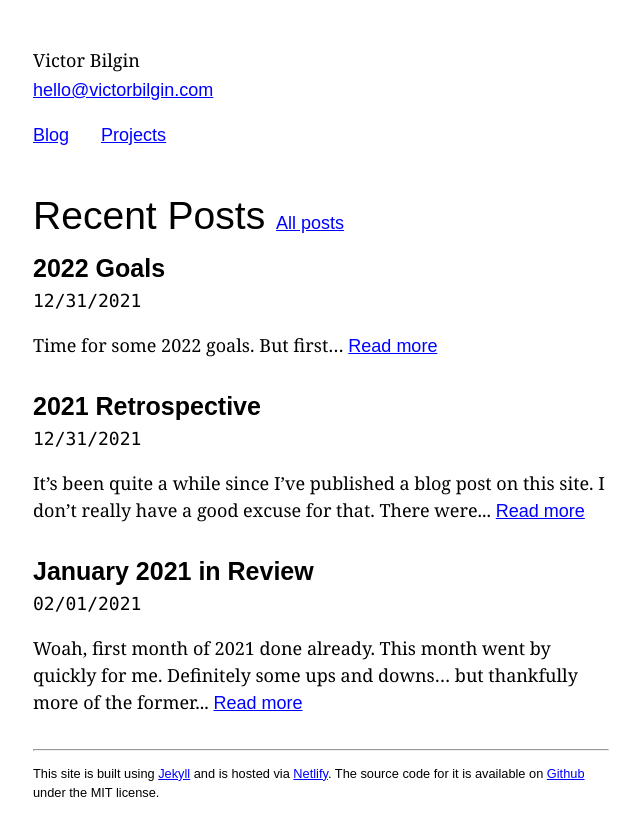
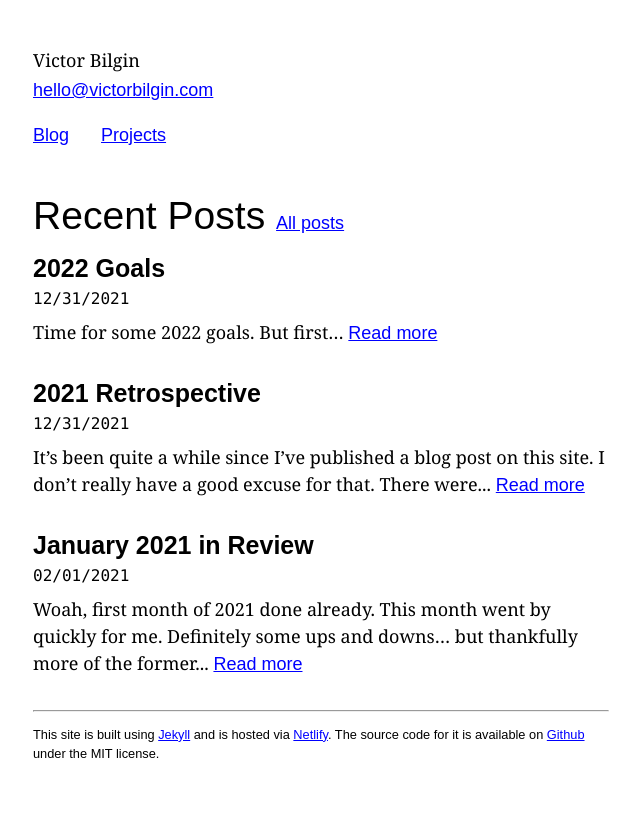
Before and after one commit to vbilgin/vb-v7, a Jekyll site: the page built from index.html, in a window 1280 px wide. Shown: the top 836 px of the page, without its empty margins (319-959 px from the left). Built offline with Jekyll 4.4.1, drawn with Linux system fonts in a browser that asks for light colours.

Commit message:
Made mono type smaller for dates in home and post layouts

```diff
--- a/_sass/layouts/_post.scss
+++ b/_sass/layouts/_post.scss
@@ -6,4 +6,5 @@
 .post__date {
   @include ff-mono;
   margin-top: 0;
+  font-size: 1rem;
 }
--- a/_sass/pages/_home.scss
+++ b/_sass/pages/_home.scss
@@ -27,4 +27,9 @@
 .recent__date {
   @include ff-mono;
   margin: 0;
+  font-size: 1rem;
 }
+
+.recent__excerpt {
+  margin-top: 0.5rem;
+}
--- a/index.html
+++ b/index.html
@@ -15,7 +15,7 @@ title: "Home"
           <a href="{{ post.url }}">{{ post.title }}</a>
         </h2>
         <p class="recent__date">{{ post.date | date: '%m/%d/%Y' }}</p>
-        <p>
+        <p class="recent__excerpt">
           {{ post.excerpt | truncatewords: 25 | strip_html }}
           <a href="{{ post.url }}">Read more</a>
         </p>
```
